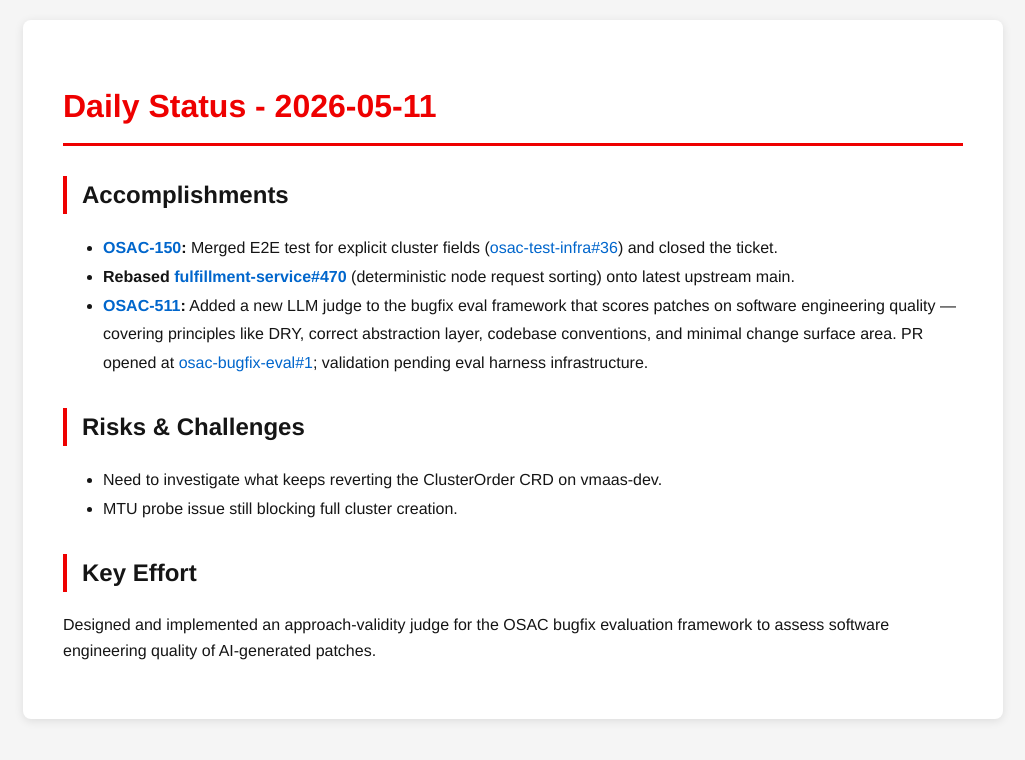
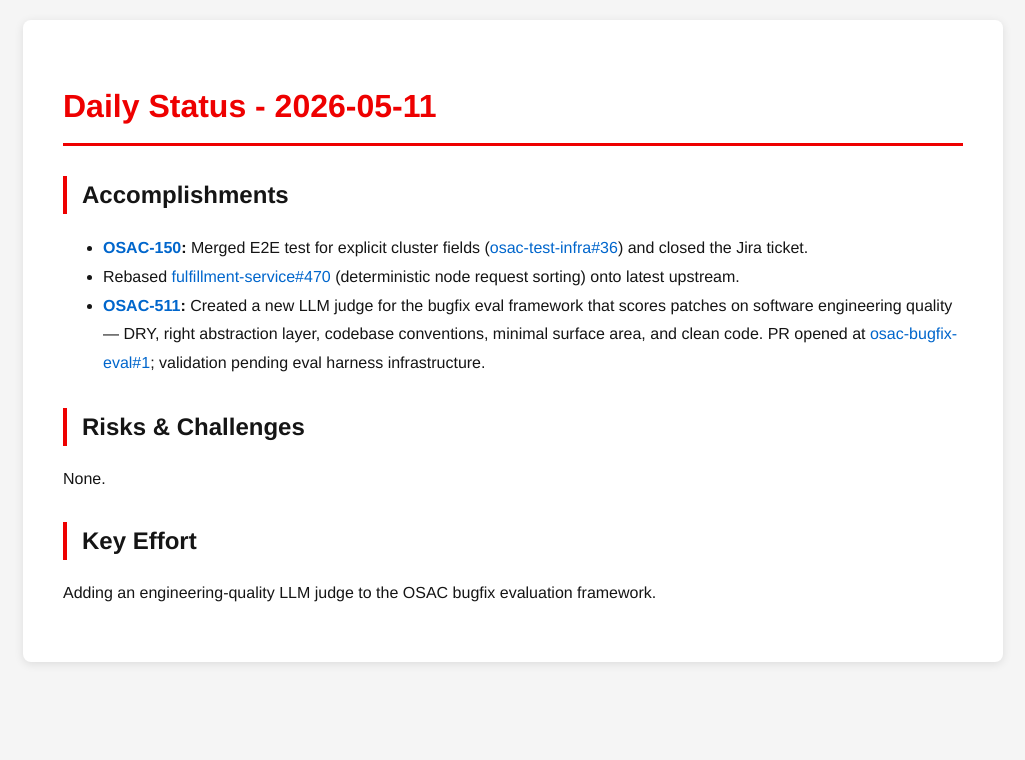
Before and after one commit to tzvatot/daily-status, a Jekyll site: the page built from 2026-05-11.md, in a window 1280 px wide. Shown: the top 760 px of the page, without its empty margins (127-1152 px from the left). Built offline with Jekyll 4.4.1, drawn with Linux system fonts in a browser that asks for light colours.

Commit message:
Daily status update - 2026-05-11

```diff
--- a/2026-05-11.md
+++ b/2026-05-11.md
@@ -7,13 +7,12 @@
 # Daily Status - 2026-05-11
 
 ## Accomplishments
-- **[OSAC-150](https://redhat.atlassian.net/browse/OSAC-150):** Merged E2E test for explicit cluster fields ([osac-test-infra#36](https://github.com/osac-project/osac-test-infra/pull/36)) and closed the ticket.
-- **Rebased [fulfillment-service#470](https://github.com/osac-project/fulfillment-service/pull/470)** (deterministic node request sorting) onto latest upstream main.
-- **[OSAC-511](https://redhat.atlassian.net/browse/OSAC-511):** Added a new LLM judge to the bugfix eval framework that scores patches on software engineering quality — covering principles like DRY, correct abstraction layer, codebase conventions, and minimal change surface area. PR opened at [osac-bugfix-eval#1](https://github.com/eranco74/osac-bugfix-eval/pull/1); validation pending eval harness infrastructure.
+- **[OSAC-150](https://redhat.atlassian.net/browse/OSAC-150):** Merged E2E test for explicit cluster fields ([osac-test-infra#36](https://github.com/osac-project/osac-test-infra/pull/36)) and closed the Jira ticket.
+- Rebased [fulfillment-service#470](https://github.com/osac-project/fulfillment-service/pull/470) (deterministic node request sorting) onto latest upstream.
+- **[OSAC-511](https://redhat.atlassian.net/browse/OSAC-511):** Created a new LLM judge for the bugfix eval framework that scores patches on software engineering quality — DRY, right abstraction layer, codebase conventions, minimal surface area, and clean code. PR opened at [osac-bugfix-eval#1](https://github.com/eranco74/osac-bugfix-eval/pull/1); validation pending eval harness infrastructure.
 
 ## Risks & Challenges
-- Need to investigate what keeps reverting the ClusterOrder CRD on vmaas-dev.
-- MTU probe issue still blocking full cluster creation.
+None.
 
 ## Key Effort
-Designed and implemented an approach-validity judge for the OSAC bugfix evaluation framework to assess software engineering quality of AI-generated patches.
+Adding an engineering-quality LLM judge to the OSAC bugfix evaluation framework.
```
